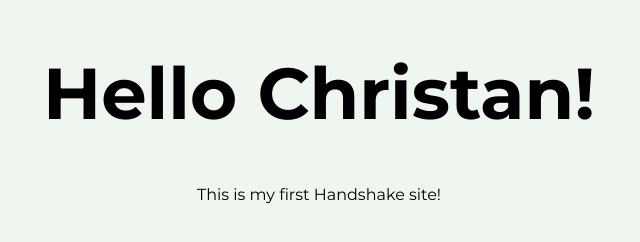
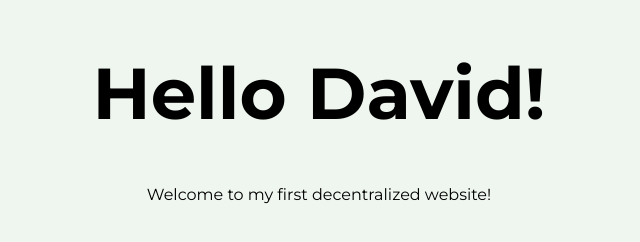
Before and after one commit to skunk-ink/david, a plain HTML site: page index.html in a window 1280 px wide. Shown: the part 418-660 px from the top of the page, without its empty margins (321-961 px from the left). Drawn offline with Linux system fonts and the light colour scheme.

Commit message:
Update index.html

```diff
--- a/index.html
+++ b/index.html
@@ -2,7 +2,7 @@
 <html lang="en">
 <head>
 <meta charset="utf-8">
-<title>Hello Christan!</title>
+<title>Hello David!</title>
 <meta name="viewport" content="width=device-width, initial-scale=1, user-scalable=no" />
 <style type="text/css" media="screen">
 /* Google Fonts */
@@ -47,8 +47,8 @@ h1 {
 <body>
 <div class="main">
 <img src="Logo1.jpeg" width=400>
-<h1>Hello Christan!</h1>
-<p>This is my first Handshake site!</p>
+<h1>Hello David!</h1>
+<p>Welcome to my first decentralized website!</p>
 </div>
 </body>
 </html>
```
